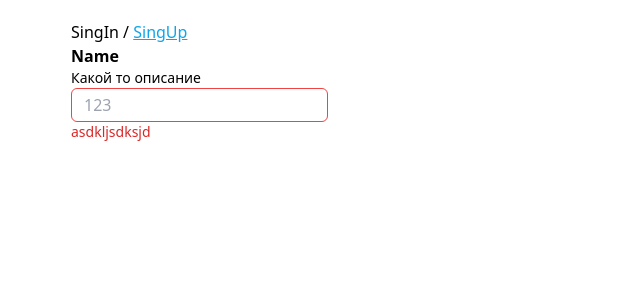
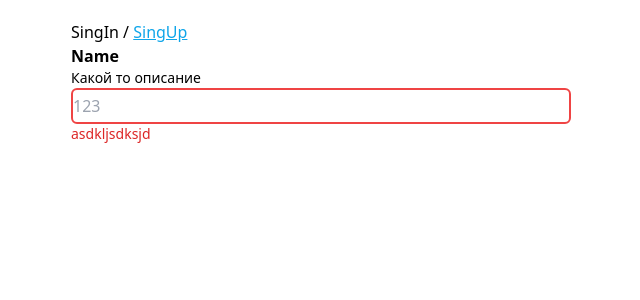
Before and after one commit to 4dimarik/MF_M4, a React (Create React App) app: page / in a window 1280 px wide. Shown: the top 300 px of the page, without its empty margins (319-959 px from the left). Built offline with nearby package versions, Linux system fonts and the light colour scheme.

Commit message:
fix(TextInput) add prop withAsterisk, icon

```diff
--- a/src/components/TextInput.jsx
+++ b/src/components/TextInput.jsx
@@ -1,3 +1,4 @@
+// import React from 'react';
 import PropTypes from 'prop-types';
 
 const sizeList = ['xs', 'sm', 'base', 'lg', 'xl'];
@@ -10,12 +11,12 @@ const textSize = {
   xl: 'text-xl leading-8 [&>.caption]:text-lg leading-7 [&>input]:rounded-xl',
 };
 
-const pSize = {
-  xs: 'px-1 py-1',
-  sm: 'px-2 py-1',
-  base: 'px-3 py-1',
-  lg: 'px-4 py-1',
-  xl: 'px-5 py-1',
+const pxSizes = {
+  xs: 1,
+  sm: 2,
+  base: 3,
+  lg: 4,
+  xl: 5,
 };
 
 const radiusSizes = {
@@ -27,6 +28,7 @@ const radiusSizes = {
 };
 
 function TextInput({
+  type,
   placeholder,
   label,
   description,
@@ -36,34 +38,55 @@ function TextInput({
   size,
   disabled,
   withAsterisk,
+  icon,
 }) {
+  // Динамический класс для радиуса границ (input)
   const radiusSize = radius ? radiusSizes[radius] : '';
+  // Динамический класс для padding по оси x (input)
+  const pxSize = `px-${pxSizes[size]}`;
 
-  const defaultInputClass = `border ${pSize[size]} ${radiusSize}`;
+  // Динамический классы для стилизации (input) вариант Default
+  const defaultInputClass = `w-[100%] align-middle border border-2 py-1 ${pxSize} ${
+    icon && 'pl-7'
+  } ${radiusSize} ${error ? 'border-red-500' : 'border-gray-400'}`;
 
+  // массив классов для вариантов стилизации (input)
   const inputClass = {
-    unstyle: '',
+    unstyle: 'w-[100%]',
     default: defaultInputClass,
     filled: `bg-gray-400 ${defaultInputClass}`,
   };
 
+  // Классы для звездочки
   const asterisk = withAsterisk ? "after:content-['*'] after:ml-0.5" : '';
 
   return (
     <div className={`${textSize[size]}`}>
-      {label && <label className={`font-bold ${asterisk}`}>{label}</label>}
+      {label && (
+        <label className={`block font-bold ${asterisk}`}>{label}</label>
+      )}
       {description && <div className="caption">{description}</div>}
-      <input
-        placeholder={placeholder}
-        className={`${inputClass[variant]} ${error ? 'border-red-500' : ''}`}
-        disabled={disabled}
-      />
+      <div className="relative">
+        {icon && (
+          <div className="flex items-center absolute h-[100%] ml-1">
+            <div className="h-5 w-5 text-gray-400">{icon}</div>
+          </div>
+        )}
+        <input
+          type={type}
+          placeholder={placeholder}
+          className={`${inputClass[variant]} `}
+          disabled={disabled}
+        />
+      </div>
+
       {error && <div className="caption text-red-600">{error}</div>}
     </div>
   );
 }
 
 TextInput.defaultProps = {
+  type: 'text',
   placeholder: '',
   label: null,
   description: null,
@@ -72,9 +95,11 @@ TextInput.defaultProps = {
   disabled: false,
   radius: 'base',
   withAsterisk: false,
+  icon: null,
 };
 
 TextInput.propTypes = {
+  type: PropTypes.string,
   placeholder: PropTypes.string,
   label: PropTypes.string,
   description: PropTypes.string,
@@ -83,6 +108,7 @@ TextInput.propTypes = {
   variant: PropTypes.oneOf(['default', 'filled', 'unstyle']),
   disabled: PropTypes.bool,
   withAsterisk: PropTypes.bool,
+  icon: PropTypes.object,
 };
 
 export default TextInput;
```
